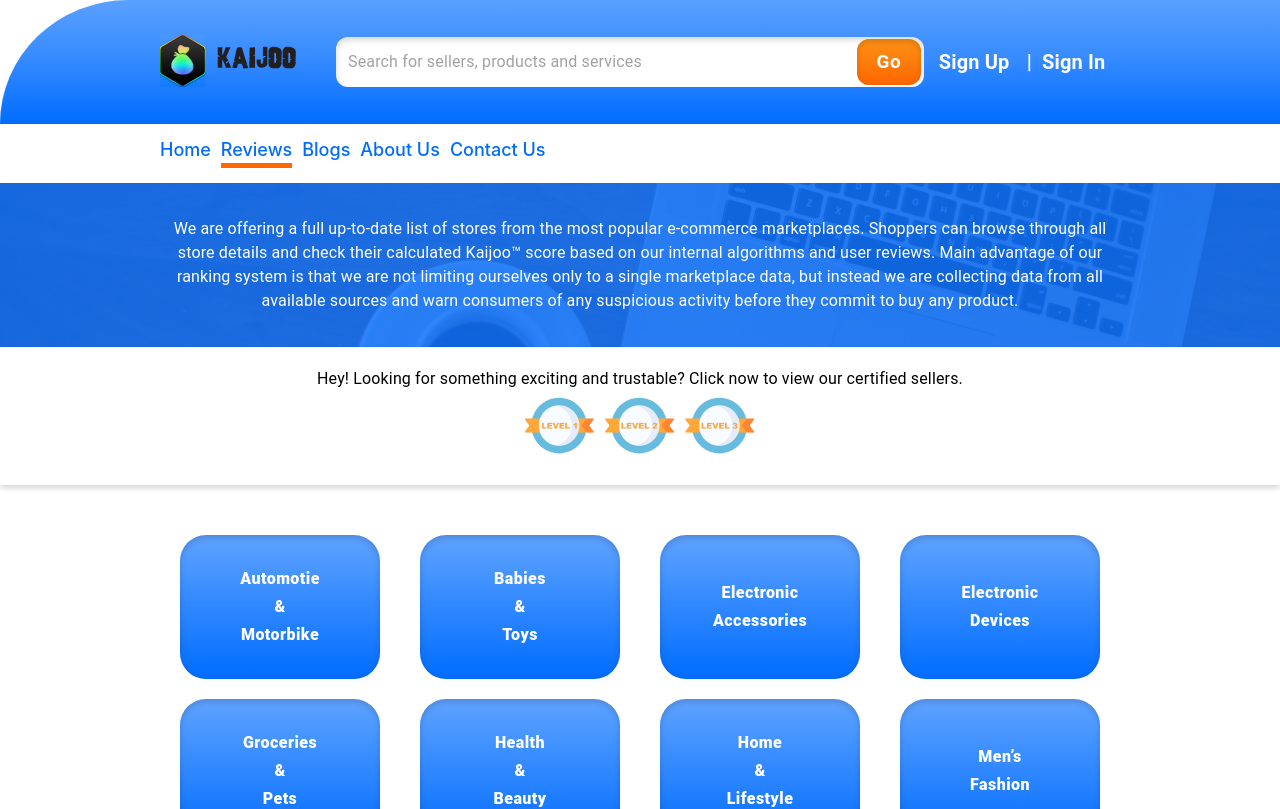
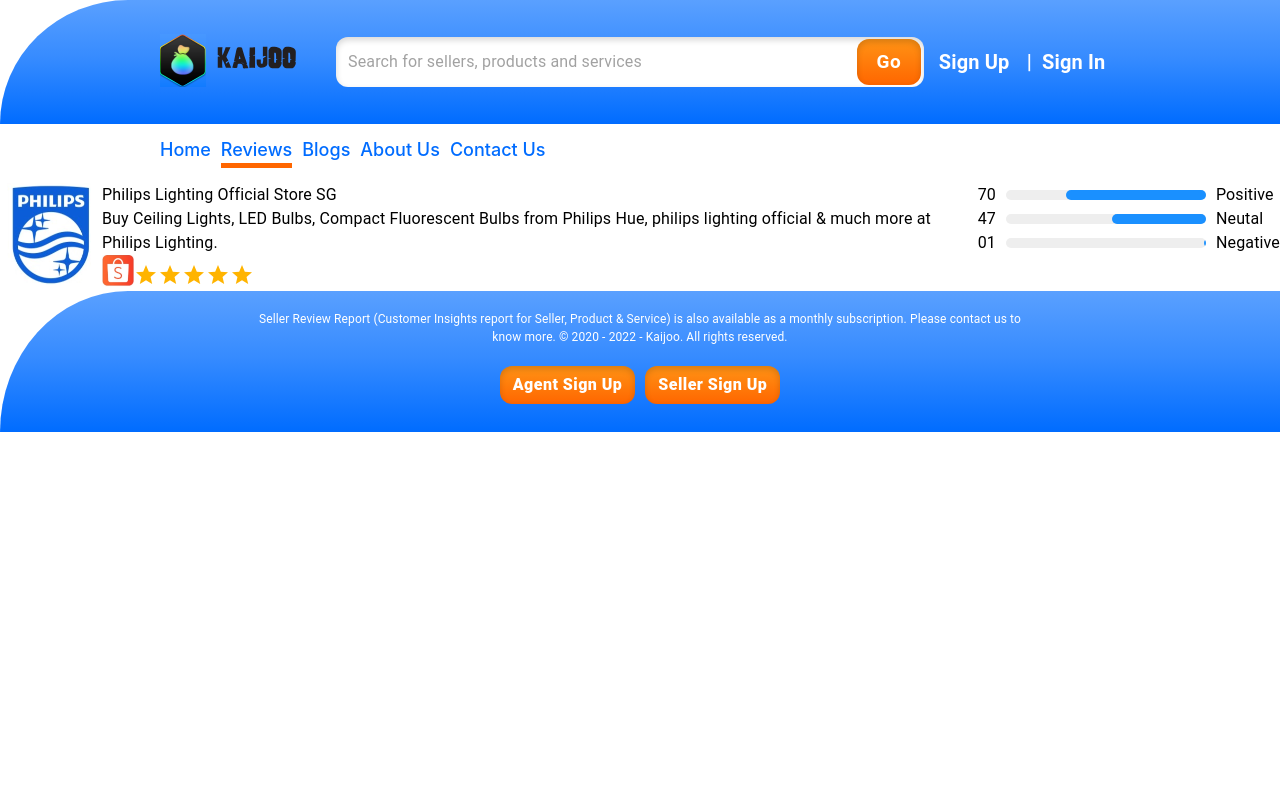
Before and after one commit to Rehan-AF/kaijoo-official, a React (Create React App) app: page /reviews in a window 1280 px wide. Shown: the top 809 px of the page. Built offline with nearby package versions, Linux system fonts and the light colour scheme.

Commit message:
details review

```diff
--- /dev/null
+++ b/src/Components/progressBar/index.jsx
@@ -0,0 +1,45 @@
+import React from "react";
+import { makeStyles, withStyles } from "@material-ui/core/styles";
+import LinearProgress from "@material-ui/core/LinearProgress";
+import { Typography } from "@material-ui/core";
+
+const BorderLinearProgress = withStyles((theme) => ({
+  root: {
+    height: 10,
+    borderRadius: 5,
+  },
+  colorPrimary: {
+    backgroundColor:
+      theme.palette.grey[theme.palette.type === "light" ? 200 : 700],
+  },
+  bar: {
+    borderRadius: 5,
+    backgroundColor: "#1a90ff",
+  },
+}))(LinearProgress);
+
+export default function CustomizedProgressBars({ value = 70 }) {
+  const classes = useStyles();
+
+  return (
+    <div className={classes.root}>
+      <div className={classes.progress}>
+        <BorderLinearProgress variant="determinate" value={value} />
+      </div>
+      <Typography>{value}</Typography>
+    </div>
+  );
+}
+
+const useStyles = makeStyles({
+  root: {
+    display: "flex",
+    alignItems: "center",
+    flexDirection: "row-reverse",
+    gap: "10px",
+  },
+  progress: {
+    width: 200,
+    transform: "rotate(180deg)",
+  },
+});
--- a/src/Components/reviewDetails/index.jsx
+++ b/src/Components/reviewDetails/index.jsx
@@ -1,23 +1,40 @@
-import { Typography } from "@material-ui/core";
+import { makeStyles, Typography } from "@material-ui/core";
 import { Rating } from "@material-ui/lab";
 import React from "react";
 import shopIcon from "../../assets/shopIcon.png";
 import logo from "../../assets/philips.png";
+import CustomizedProgressBars from "../progressBar";
+
 const ReviewDetails = ({ value = 5, title, description }) => {
+  const classes = useStyles();
   return (
-    <div>
+    <div style={{ display: "flex" }}>
       <div>
         <img src={logo} alt="logo" />
       </div>
       <div>
         <Typography>{title || "Philips Lighting Official Store SG"}</Typography>
         <Typography>
-          Buy Ceiling Lights, LED Bulbs, Compact Fluorescent Bulbs from Philips
-          Hue, philips lighting official & much more at Philips Lighting.
+          {description ||
+            "Buy Ceiling Lights, LED Bulbs, Compact Fluorescent Bulbs from Philips Hue, philips lighting official & much more at Philips Lighting."}
         </Typography>
         <div>
           <img src={shopIcon} alt="icon" />
           <Rating name="read-only" value={value} readOnly />
+        </div>
+      </div>
+      <div>
+        <div className={classes.ratingBox}>
+          <CustomizedProgressBars value={70} />
+          <Typography>Positive</Typography>
+        </div>
+        <div className={classes.ratingBox}>
+          <CustomizedProgressBars value={47} />
+          <Typography>Neutal</Typography>
+        </div>
+        <div className={classes.ratingBox}>
+          <CustomizedProgressBars value={"01"} />
+          <Typography>Negative</Typography>
         </div>
       </div>
     </div>
@@ -25,3 +42,10 @@
 };
 
 export default ReviewDetails;
+
+const useStyles = makeStyles((theme) => ({
+  ratingBox: {
+    display: "flex",
+    gap: "10px",
+  },
+}));
--- /dev/null
+++ b/src/Pages/reviewDetailPage/index.js
@@ -0,0 +1,12 @@
+import React from "react";
+import ReviewDetails from "../../Components/reviewDetails";
+
+const Reviews = () => {
+  return (
+    <div>
+      <ReviewDetails />
+    </div>
+  );
+};
+
+export default Reviews;
--- a/src/Routes/index.js
+++ b/src/Routes/index.js
@@ -6,7 +6,7 @@
 import Navbar from "../Components/navbar";
 import Home from "../Pages/Home";
 import Seller from "../Pages/seller";
-
+import Reviews from "../Pages/reviewDetailPage";
 const Routers = () => {
   return (
     <Router>
@@ -17,7 +17,7 @@
         <Route path="/blog" exact element={<Blog />}></Route>
         <Route path="/about" exact element={<Home />}></Route>
         <Route path="/contact" exact element={<Home />}></Route>
-        <Route path="/reviews" exact element={<Home />}></Route>
+        <Route path="/reviews" exact element={<Reviews />}></Route>
         <Route path="/seller/:id" exact element={<Seller />}></Route>
       </Routes>
       <Footer />
```
Also changed, not shown: 1 other file (tests, documents, lock files or other folders).
